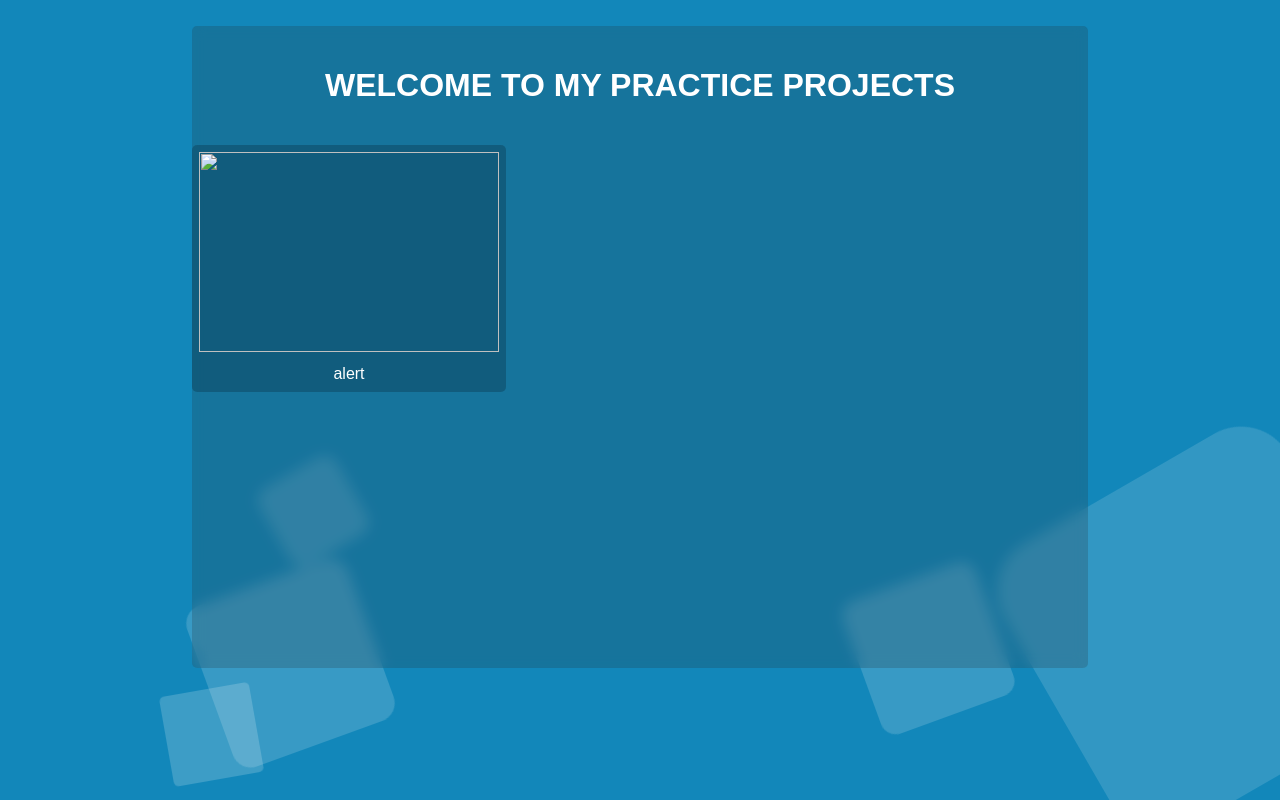
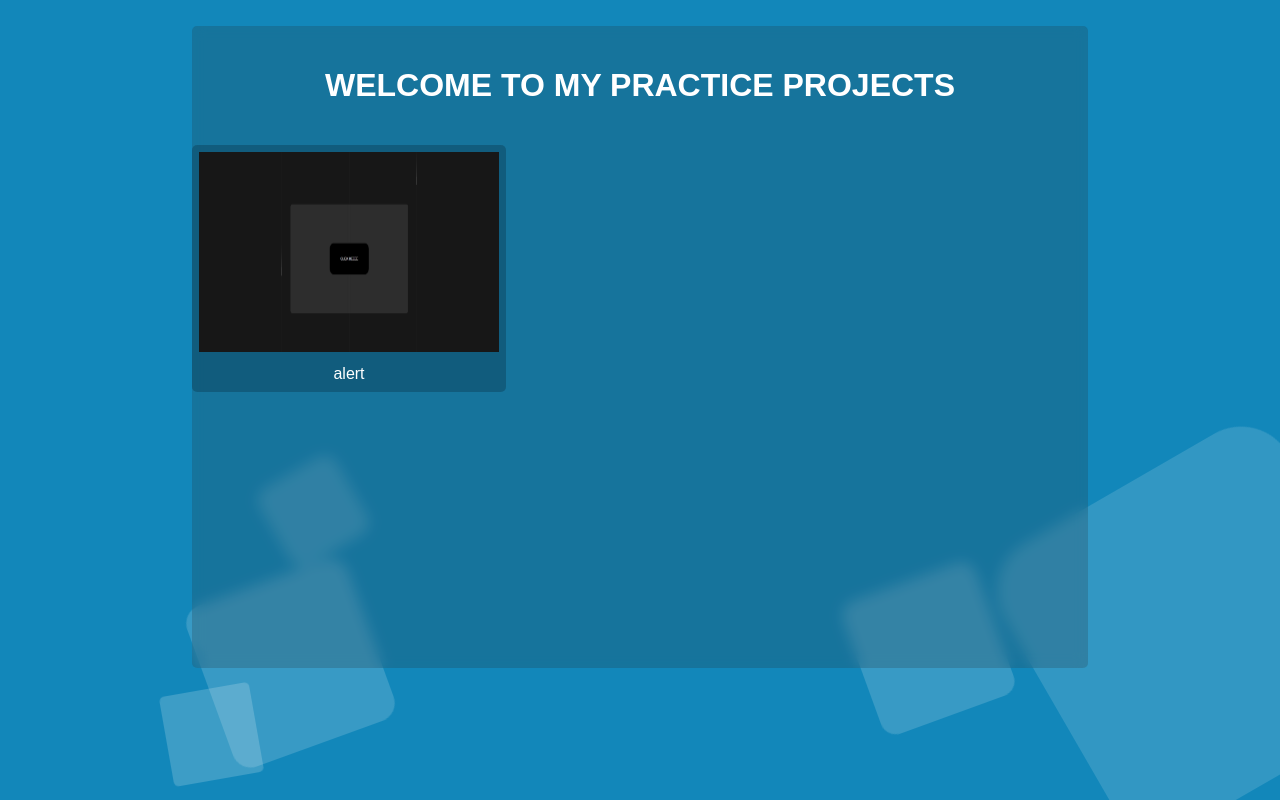
Before and after one commit to shayanUNK/Js-practice-examples, a plain HTML site: page index.html in a window 1280 px wide. Drawn offline with Linux system fonts and the light colour scheme.

Commit message:
Add image
Add photos to the main index page.

```diff
--- a/index.html
+++ b/index.html
@@ -26,7 +26,7 @@
               <a
                 href="https://shayanunk.github.io/Js-practice-examples/alert/"
                 target="_blank"
-                ><img src="" alt=""
+                ><img src="Images/alert-project.png" alt=""
               /></a>
             </div>
             <p>alert</p>
```
Also changed, not shown: Images/alert-project.png (added).
